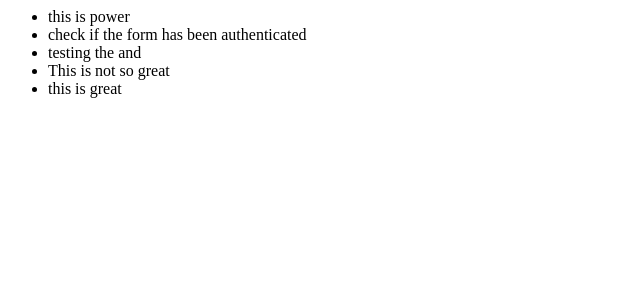
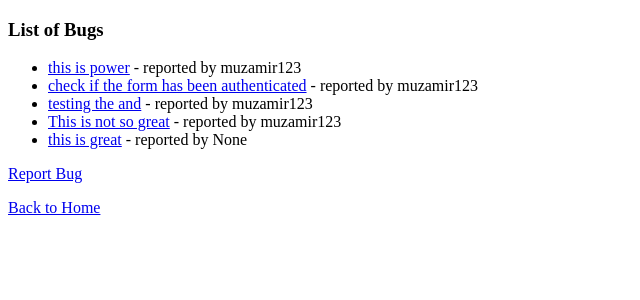
Before and after one commit to Muzamir0604/bugtracker, a Django app: page /bug/ in a window 1280 px wide. Shown: the top 300 px of the page, without its empty margins (0-640 px from the left). Run offline with Django 3.2, Linux system fonts and the light colour scheme; data comes from the database, SQL or seed files in the repository; both versions use the stored data as it was after the commit.

Commit message:
- Navigational Functionality available. - Created Bug Detail view and template

```diff
--- a/bug/models.py
+++ b/bug/models.py
@@ -14,7 +14,7 @@
     reported_by = models.ForeignKey(get_user_model(), on_delete=models.CASCADE,null=True)
 
     def __str__(self):
-        return self.bug_description
+        return self.bug_title
 
     def was_published_recently(self):
         now = timezone.now()
--- a/bug/templates/bug/bug_create.html
+++ b/bug/templates/bug/bug_create.html
@@ -9,4 +9,6 @@
     {{ form.as_p }}
     <input type="submit"></button>
 </form>
+
+<p><a href="{% url 'bug:index'%}">Back</a></p>
 {% endblock content%}
--- a/bug/templates/bug/index.html
+++ b/bug/templates/bug/index.html
@@ -1,9 +1,19 @@
+{% extends 'base.html' %}
+
+{% block title %}Index{% endblock %}
+
+{% block content %}
+<h3>List of Bugs</h3>
+
 {% if latest_bug_list %}
     <ul>
     {% for bug in latest_bug_list %}
-        <li>{{ bug.bug_title }}</li>
+        <li><a href="{% url 'bug:bug-detail' id=bug.id %}">{{ bug.bug_title }}</a> - reported by {{bug.reported_by}}</li>
     {% endfor %}
     </ul>
+    <p><a href="{% url 'bug:bug-form' %}">Report Bug</a></p>
+    <p><a href="{% url 'home' %}">Back to Home</a></p>
 {% else %}
     <p>No bugs</p>
 {% endif %}
+{% endblock %}
--- a/bug/urls.py
+++ b/bug/urls.py
@@ -6,6 +6,7 @@
 urlpatterns = [
     path('',views.IndexView.as_view(), name='index'),
     path('form/',views.BugFormView,name="bug-form"),
+    path('detail/<int:id>/', views.bug_detail_view, name='bug-detail')
     # path('snippet/', views.snippet_detail),
 
 ]
--- a/bug/views.py
+++ b/bug/views.py
@@ -1,4 +1,4 @@
-from django.shortcuts import render
+from django.shortcuts import render, reverse, redirect
 from django.views import generic
 from .models import Bug
 from django.utils import timezone
@@ -18,7 +18,6 @@
         """
         return Bug.objects.filter(pub_date__lte=timezone.now()).order_by('-pub_date')[:5]
 
-
 def BugFormView(request):
     # user = get_user_model()
     if (request.method=='POST' and request.user.is_authenticated):
@@ -29,11 +28,21 @@
                 pub_date =  timezone.now()
                 print(title, description, pub_date, request.user)
                 Bug.objects.create(**form.cleaned_data,pub_date=pub_date, reported_by= request.user)
+                return redirect(reverse('bug:index'))
 
 
     form = BugForm()
     return render(request,'bug/bug_create.html',{'form':form})
 
+def bug_detail_view(request,id):
+    obj = Bug.objects.get(id=id)
+    context={
+        'title': obj.bug_title,
+        'desc':obj.bug_description,
+        'date':obj.pub_date,
+        'user': obj.reported_by
+    }
+    return render(request, "bug/bug_details.html", context)
 
 # def snippet_detail(request):
 #     if request.method=='POST':
--- a/product/templates/product/product_list.html
+++ b/product/templates/product/product_list.html
@@ -5,7 +5,8 @@
   {% comment %} {{ object_list }} {% endcomment %}
 
   {% for instance in object_list %}
-  <p>{{ instance.id }} - {{ instance.title }}</p>
+  <p>{{ instance.id }} -<a href="{% url 'product:product-detail' id=instance.id %}">{{ instance.title }}</a>
+    </p>
 
   {% endfor %}
 
--- a/product/urls.py
+++ b/product/urls.py
@@ -6,5 +6,6 @@
     path('',views.product_create_view, name='product-form'),
     path('<int:id>/delete/',views.product_delete_view, name = 'product-delete'),
     path('list/', views.product_list_view, name='product-list'),
-    path('article/', views.ArticleListView.as_view(), name='article-list')
+    path('article/', views.ArticleListView.as_view(), name='article-list'),
+    path('detail/<int:id>/', views.product_detail_view, name='product-detail')
 ]
--- a/templates/home.html
+++ b/templates/home.html
@@ -5,6 +5,8 @@
 {% block content %}
 {% if user.is_authenticated %}
   Hi {{ user.username }}!
+  <p><a href="{% url 'bug:index' %}">Bug List</a></p>
+
   <p><a href="{% url 'logout' %}">logout</a></p>
   <p><a href="{% url 'password_reset' %}">reset password</a></p>
 {% else %}
```
Also changed, not shown: bug/templates/bug/bug_details.html (added, +12 -0 lines), product/templates/product/detail.html (added, +11 -0 lines), product/views.py (+9 -0 lines), db.sqlite3.
